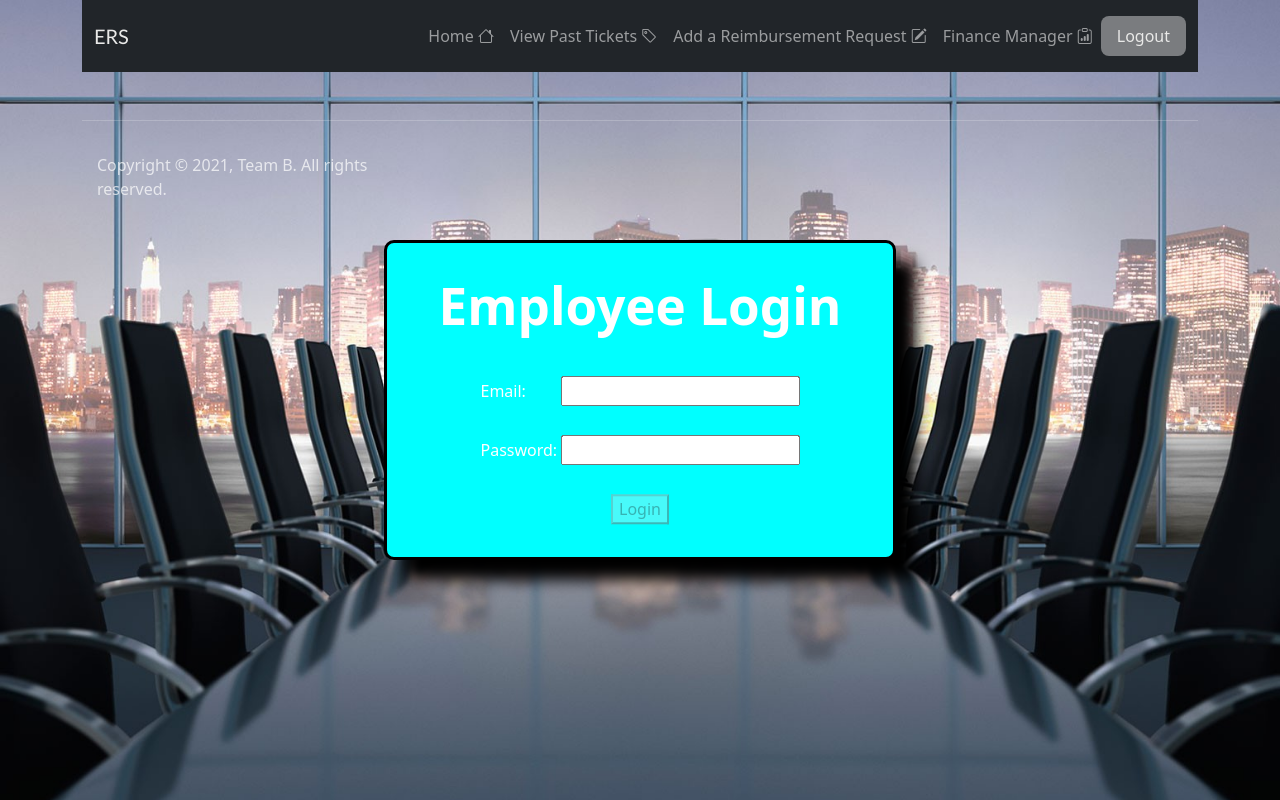
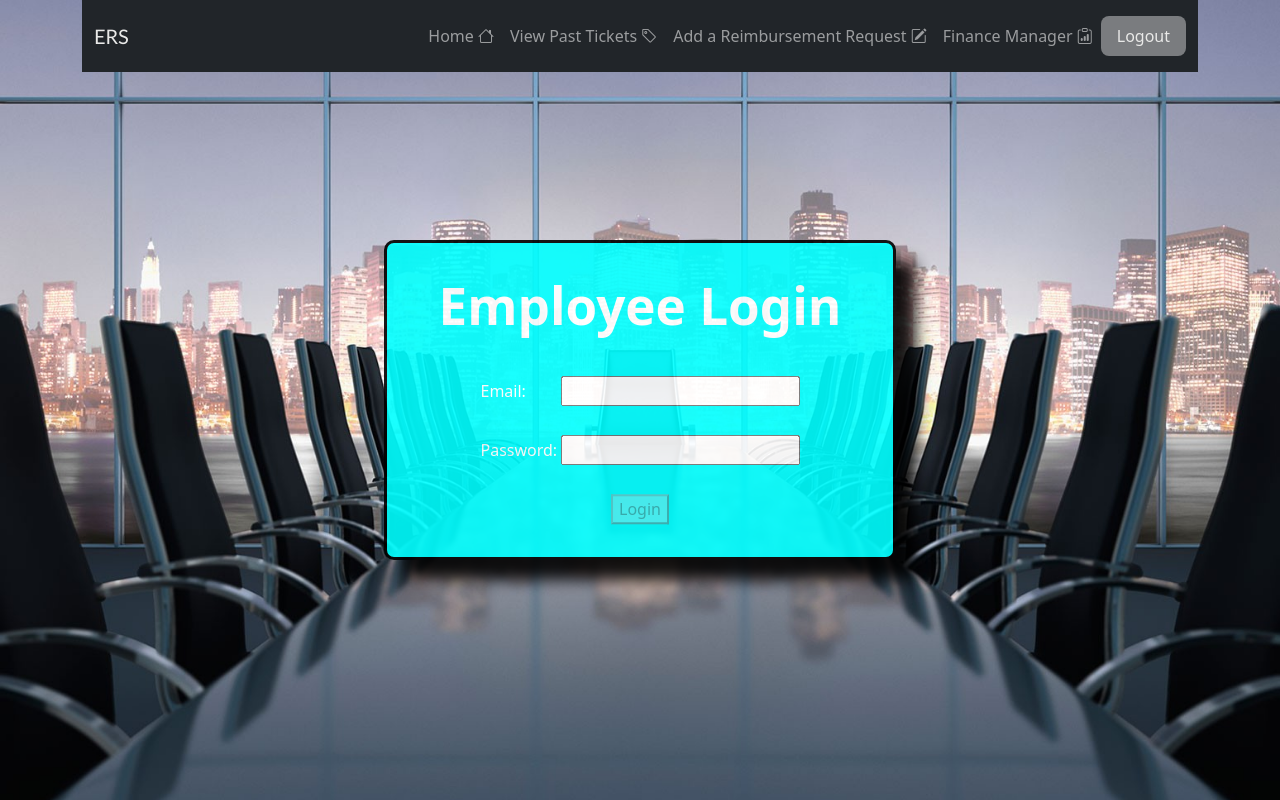
Before and after one commit to digitalengineeringlabs/revature-0628-p2-teamb, an Angular app in the folder client/: page /login in a window 1280 px wide. Built offline with nearby package versions, Linux system fonts and the light colour scheme.

Commit message:
removing footer

```diff
--- a/client/src/app/app.component.html
+++ b/client/src/app/app.component.html
@@ -2,5 +2,4 @@
 <div class="container">
   <app-navbar></app-navbar>
   <router-outlet></router-outlet>
-  <app-footer></app-footer>
 </div>
--- a/client/src/app/app.module.ts
+++ b/client/src/app/app.module.ts
@@ -11,7 +11,6 @@ import { LoginComponent } from './login/login.component';
 import { HomeComponent } from './home/home.component';
 import { AuthGuard } from './auth.guard';
 import { NavbarComponent } from './navbar/navbar.component';
-import { FooterComponent } from './footer/footer.component';
 
 const routes:Routes = [
   {path: '', component: HomeComponent, canActivate:[AuthGuard]},
@@ -26,7 +25,6 @@ const routes:Routes = [
     HomeComponent,
     routingComponents,
     NavbarComponent,
-    FooterComponent
   ],
   imports: [
     BrowserModule,
--- a/client/src/app/footer/footer.component.html
+++ /dev/null
@@ -1,3 +0,0 @@
-<footer class="d-flex flex-wrap justify-content-between align-items-center py-3 my-4 border-top text-dark">
-    <p class="col-md-4 mb-0 text-muted">Copyright &copy; 2021, Team B. All rights reserved.</p>
-  </footer>
--- a/client/src/app/footer/footer.component.ts
+++ /dev/null
@@ -1,15 +0,0 @@
-import { Component, OnInit } from '@angular/core';
-
-@Component({
-  selector: 'app-footer',
-  templateUrl: './footer.component.html',
-  styleUrls: ['./footer.component.css']
-})
-export class FooterComponent implements OnInit {
-
-  constructor() { }
-
-  ngOnInit(): void {
-  }
-
-}
--- a/client/src/app/login/login.component.css
+++ b/client/src/app/login/login.component.css
@@ -19,7 +19,8 @@ label {
 
     border: 3px solid black;
     border-radius: 10px;
-    background-color: cyan
+    background-color: cyan;
+    opacity: 0.9;
 }
 
 form {
```
Also changed, not shown: client/src/app/footer/footer.component.css (deleted), 1 other file (tests, documents, lock files or other folders).
